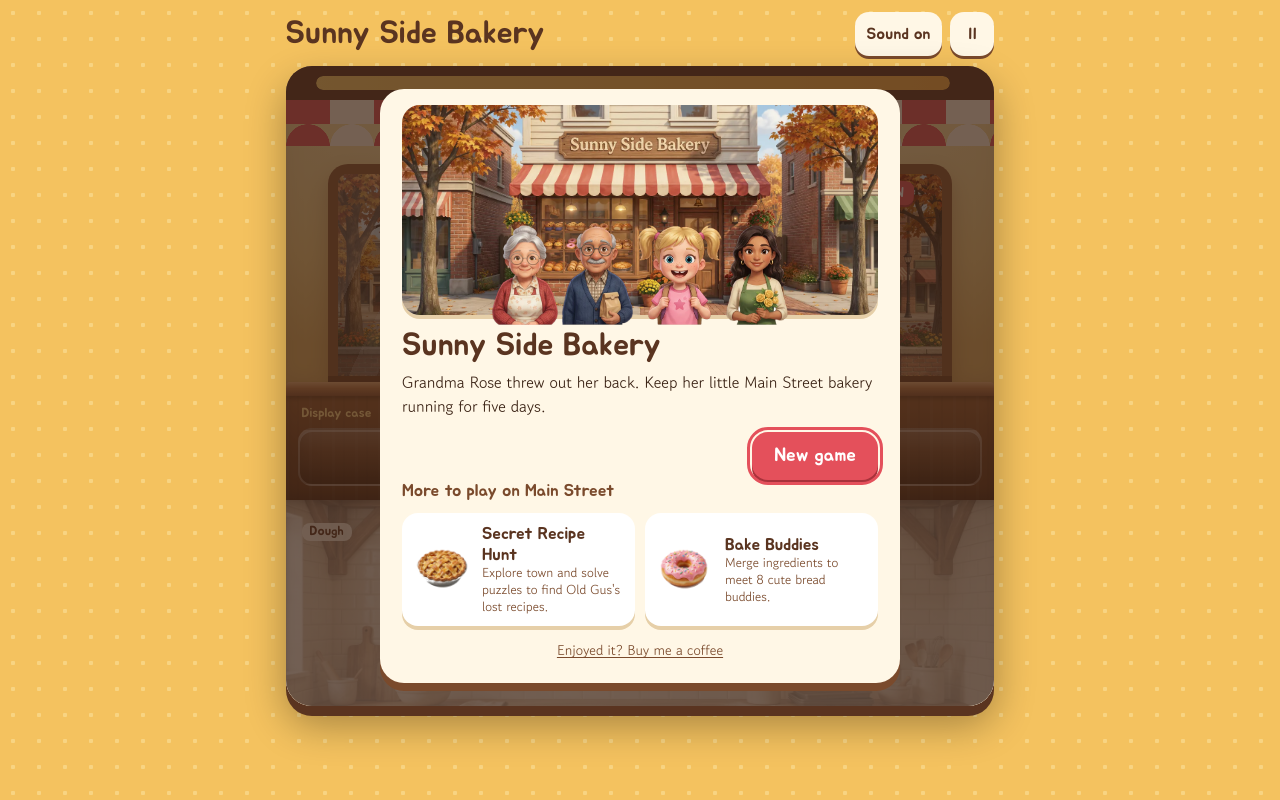
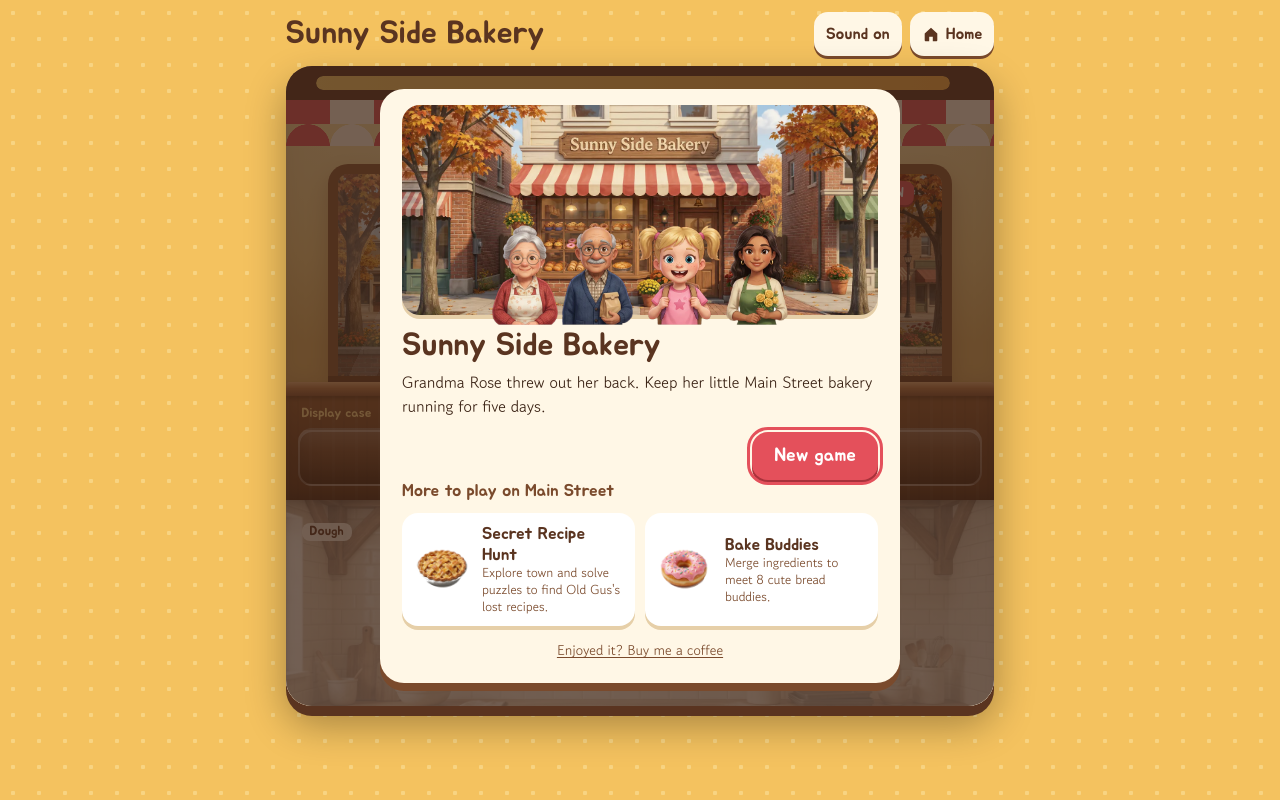
Before and after one commit to HyeonhoYu/Sunny-Side-Bakery, a plain HTML site: page index.html in a window 1280 px wide. Drawn offline with Linux system fonts and the light colour scheme.

Commit message:
Replace pause button with a Home button
Co-Authored-By: Claude Opus 5.5 <noreply@anthropic.com>
Claude-Session: https://claude.ai/code/session_014iqjhGmrwaLUUixDbBYSj6

```diff
--- a/index.html
+++ b/index.html
@@ -25,7 +25,7 @@ button:focus-visible{outline:3px solid var(--berry);outline-offset:2px}
 .wrap{max-width:760px;margin:0 auto;padding:12px max(2vw,8px) 28px}
 .top{display:flex;align-items:center;gap:8px;margin-bottom:10px}
 .top h1{font:32px/1.05 Jua,sans-serif;margin:0;color:light-dark(var(--cocoa),#ffd98a);flex:1}
-.ib{min-width:44px;height:44px;padding:0 12px;border-radius:14px;background:var(--cream);font:16px Jua,sans-serif;box-shadow:0 3px 0 var(--cocoa2);color:var(--cocoa)}
+.ib{display:inline-flex;align-items:center;gap:6px;min-width:44px;height:44px;padding:0 12px;border-radius:14px;background:var(--cream);font:16px Jua,sans-serif;box-shadow:0 3px 0 var(--cocoa2);color:var(--cocoa)}
 .ib:active{transform:translateY(2px);box-shadow:0 1px 0 var(--cocoa2)}
 .game{position:relative;min-height:640px;display:flex;flex-direction:column;border-radius:26px;overflow:hidden;background:var(--honey);box-shadow:0 10px 0 var(--cocoa),0 18px 40px #0005}
 .hud{display:flex;flex-wrap:wrap;align-items:center;gap:8px 14px;padding:10px 16px;background:var(--cocoa);color:var(--cream);font-family:Jua,sans-serif}
@@ -159,7 +159,7 @@ button:focus-visible{outline:3px solid var(--berry);outline-offset:2px}
  <div class="top">
   <h1 id="ttl">Sunny Side Bakery</h1>
   <button class="ib" id="bSnd" aria-label="Sound">소리 켬</button>
-  <button class="ib" id="bPause" aria-label="Pause">II</button>
+  <button class="ib" id="bHome" aria-label="Home"><svg viewBox="0 0 20 20" width="18" height="18" aria-hidden="true"><path d="M3 9.5L10 3l7 6.5V17a1 1 0 0 1-1 1h-4v-5H8v5H4a1 1 0 0 1-1-1z" fill="currentColor"/></svg><span>Home</span></button>
  </div>
  <div class="game" id="game">
   <div class="hud">
@@ -362,8 +362,9 @@ function ending(){store.set('save',null);const tot=G.stars.reduce((a,b)=>a+(b||0
 
 /* top buttons */
 $('bSnd').onclick=()=>{muted=!muted;store.set('muted',muted);applyLang();snd('tap');};
-$('bPause').onclick=()=>{if(!S||!S.run)return;paused=true;showOv(`<h2>${T('pause')}</h2><div class="row"><button class="btn alt" data-a="q">${T('restart')}</button><button class="btn" data-a="r">${T('resume')}</button></div>`,{r:()=>{paused=false;hideOv();},q:()=>{paused=false;title();}});};
-document.addEventListener('visibilitychange',()=>{if(document.hidden&&S&&S.run&&!paused)$('bPause').click();});
+function pauseOv(){paused=true;showOv(`<h2>${T('pause')}</h2><div class="row"><button class="btn alt" data-a="q">Home</button><button class="btn" data-a="r">${T('resume')}</button></div>`,{r:()=>{paused=false;hideOv();},q:()=>{paused=false;title();}});}
+$('bHome').onclick=()=>{if(!S)return;if(S.run){paused=true;showOv(`<h2>Go back home?</h2><p>You will leave Day ${S.d+1} and today's sales will be lost. Days you already finished stay saved.</p><div class="row"><button class="btn alt" data-a="r">Keep playing</button><button class="btn" data-a="q">Home</button></div>`,{r:()=>{paused=false;hideOv();},q:()=>{paused=false;title();}});}else title();};
+document.addEventListener('visibilitychange',()=>{if(document.hidden&&S&&S.run&&!paused)pauseOv();});
 title();
 }
 </script>
```
